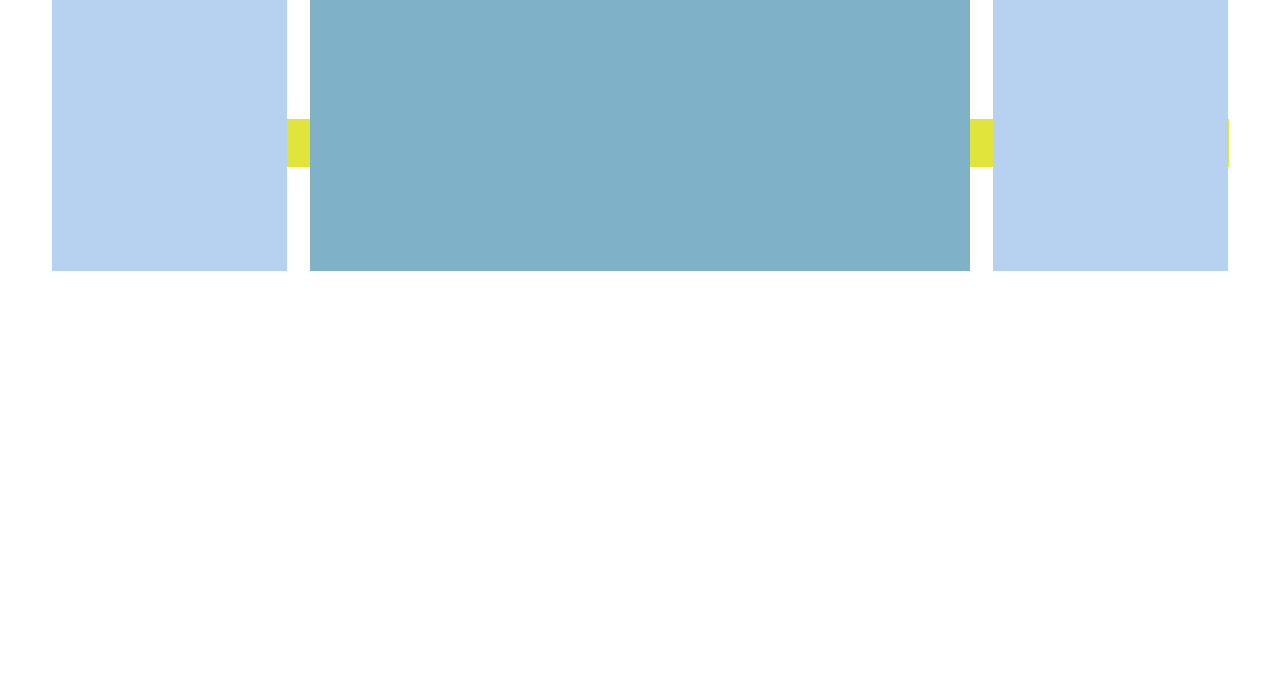
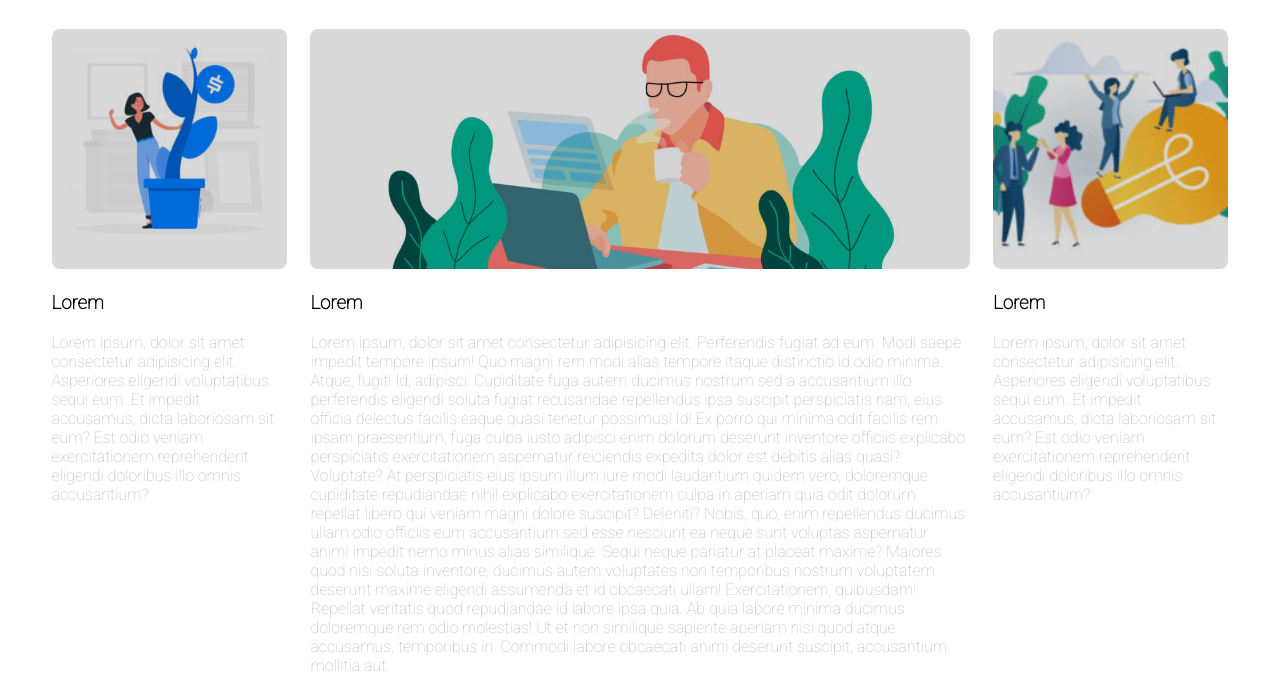
Before and after one commit to AndreSoffiantini/htmlcss-wp, a plain HTML site: page index.html in a window 1280 px wide. Shown: the part 605-1280 px from the top of the page. Before the commit the page ends 876 px from the top, so only its background shows below. Drawn offline with Linux system fonts and the light colour scheme.

Commit message:
Add three-column section

```diff
--- a/css/style.css
+++ b/css/style.css
@@ -29,6 +29,7 @@
     --margin-hero_photo-main_text: 2vh;
     --margin-main_text-footer: 2vh;
     --main-text-gutter: 2%;
+    --border-radius: 0.5rem;
 }
 
 
@@ -55,30 +56,33 @@
     margin-bottom: var(--margin-hero_photo-main_text);
 }
 
-.debug .main-text-header {
+
+/* .debug .main-text-header {
     height: 7vh;
-    /* background-color: var(--main-header_text-color); */
+    background-color: var(--main-header_text-color);
     margin-bottom: 1vh;
-}
+} */
 
-.debug .sidebar {
+
+/* .debug .sidebar {
     width: 20%;
     height: 35.3vh;
     background-color: var(--sidebar-color);
     float: left;
-}
+} */
 
-.debug .text {
+
+/* .debug .text {
     float: left;
     width: 56%;
     height: 35.3vh;
     background-color: var(--main-text-color);
     margin: 0 var(--main-text-gutter);
-}
+} */
 
 .debug .site_footer {
     height: 6vh;
-    background-color: var(--footer-color);
+    /* background-color: var(--footer-color); */
 }
 
 
@@ -133,12 +137,14 @@ body {
     background-size: cover;
     background-position: center;
     height: 430px;
+    border-radius: var(--border-radius);
 }
 
 .hero-photo-text-container {
     background-color: #00000045;
     height: 100%;
     position: relative;
+    border-radius: var(--border-radius);
 }
 
 .hero-photo-text {
@@ -155,6 +161,10 @@ body {
 
 /***** .main-text-header *****/
 
+.main-text-header {
+    margin: 2rem 0;
+}
+
 .main-text-header>h1 {
     font-family: 'Roboto500', sans-serif;
 }
@@ -169,6 +179,29 @@ body {
 
 /***** .main-text-container *****/
 
+.sidebar {
+    width: 20%;
+    float: left;
+}
+
+.text {
+    float: left;
+    width: 56%;
+    margin: 0 var(--main-text-gutter);
+}
+
+.column-header-image>img {
+    width: 100%;
+    height: 240px;
+    object-fit: cover;
+    filter: brightness(85%);
+    border-radius: var(--border-radius);
+}
+
+.main-text-container p {
+    color: var(--primary-color);
+}
+
 
 /***** /.main-text-container *****/
 
--- a/index.html
+++ b/index.html
@@ -70,13 +70,52 @@
 
                 <aside class="sidebar">
 
+                    <div class="column-header-image">
+                        <img src="./img/img-1.jpg" alt="">
+                    </div>
+
+                    <br>
+                    <h3>Lorem</h3>
+                    <br>
+                    <p>
+                        Lorem ipsum, dolor sit amet consectetur adipisicing elit. Asperiores eligendi voluptatibus sequi eum. Et impedit accusamus, dicta laboriosam sit eum? Est odio veniam exercitationem reprehenderit eligendi doloribus illo omnis accusantium?
+                    </p>
+
                 </aside>
 
                 <div class="text">
 
+                    <div class="column-header-image">
+                        <img src="./img/banner-2.jpg" alt="">
+                    </div>
+
+                    <br>
+                    <h3>Lorem</h3>
+                    <br>
+                    <p>
+                        Lorem ipsum, dolor sit amet consectetur adipisicing elit. Perferendis fugiat ad eum. Modi saepe impedit tempore ipsum! Quo magni rem modi alias tempore itaque distinctio id odio minima. Atque, fugit! Id, adipisci. Cupiditate fuga autem ducimus nostrum
+                        sed a accusantium illo perferendis eligendi soluta fugiat recusandae repellendus ipsa suscipit perspiciatis nam, eius officia delectus facilis eaque quasi tenetur possimus! Id! Ex porro qui minima odit facilis rem ipsam praesentium,
+                        fuga culpa iusto adipisci enim dolorum deserunt inventore officiis explicabo perspiciatis exercitationem aspernatur reiciendis expedita dolor est debitis alias quasi? Voluptate? At perspiciatis eius ipsum illum iure modi laudantium
+                        quidem vero, doloremque cupiditate repudiandae nihil explicabo exercitationem culpa in aperiam quia odit dolorum repellat libero qui veniam magni dolore suscipit? Deleniti? Nobis, quo, enim repellendus ducimus ullam odio officiis
+                        eum accusantium sed esse nesciunt ea neque sunt voluptas aspernatur animi impedit nemo minus alias similique. Sequi neque pariatur at placeat maxime? Maiores quod nisi soluta inventore, ducimus autem voluptates non temporibus nostrum
+                        voluptatem deserunt maxime eligendi assumenda et id obcaecati ullam! Exercitationem, quibusdam! Repellat veritatis quod repudiandae id labore ipsa quia. Ab quia labore minima ducimus doloremque rem odio molestias! Ut et non similique
+                        sapiente aperiam nisi quod atque accusamus, temporibus in. Commodi labore obcaecati animi deserunt suscipit, accusantium mollitia aut.
+                    </p>
+
                 </div>
 
                 <aside class="sidebar">
+
+                    <div class="column-header-image">
+                        <img src="./img/img-3.jpg" alt="">
+                    </div>
+
+                    <br>
+                    <h3>Lorem</h3>
+                    <br>
+                    <p>
+                        Lorem ipsum, dolor sit amet consectetur adipisicing elit. Asperiores eligendi voluptatibus sequi eum. Et impedit accusamus, dicta laboriosam sit eum? Est odio veniam exercitationem reprehenderit eligendi doloribus illo omnis accusantium?
+                    </p>
 
                 </aside>
 
```
